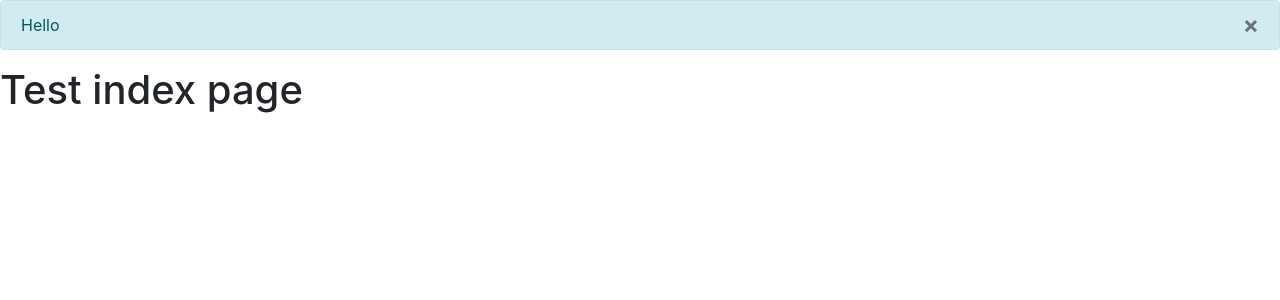
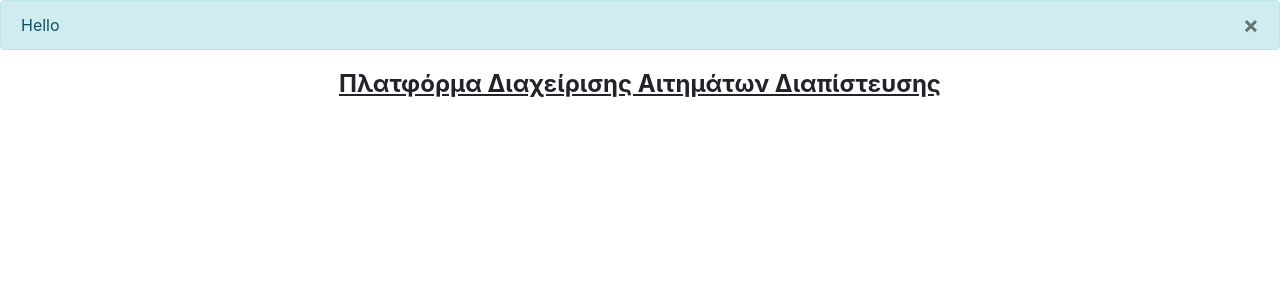
Before and after one commit to Johnbin89/AthTechSD2020, a Django app: page / in a window 1280 px wide. Shown: the part 68-368 px from the top of the page. Run offline with Django 3.2, Linux system fonts and the light colour scheme; some libraries are stand-ins or nearby versions.

Commit message:
Update index.html

```diff
--- a/app/templates/index.html
+++ b/app/templates/index.html
@@ -9,7 +9,18 @@
 {% endblock %}
 
 {% block page_content %}
-  <h1>Test index page</h1>
+  <style>
+h1 {
+  display: block;
+  font-size: 1.5em;
+  margin-top: 0.83em;
+  margin-bottom: 0.83em;
+  margin-left: 0;
+  margin-right: 0;
+  font-weight: bold;
+}
+</style>
+<h1 style ="text-align:center;"><u>Πλατφόρμα Διαχείρισης Αιτημάτων Διαπίστευσης</u></h1>
 {% endblock %}
 
 {% block scripts %}
```
